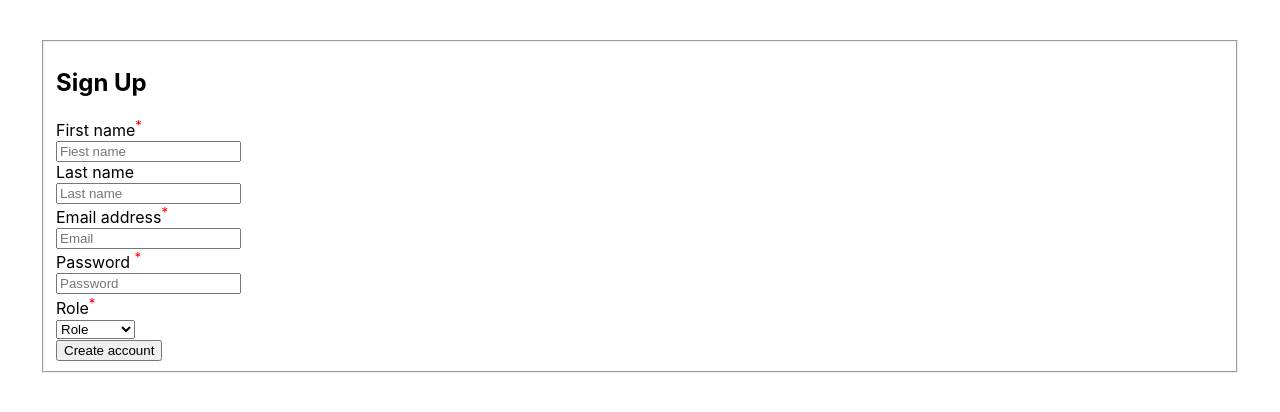
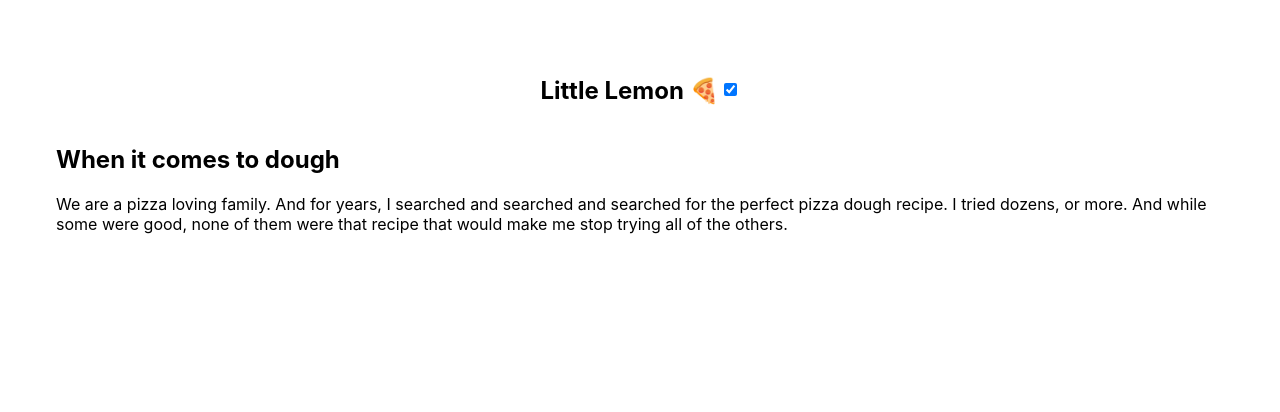
Before and after one commit to AgniveshChaubey/Advanced-react-practice, a React (Create React App) app: page / in a window 1280 px wide. Shown: the top 412 px of the page. Built offline with nearby package versions, Linux system fonts and the light colour scheme.

Commit message:
theme toggler implemented

```diff
--- a/src/App.css
+++ b/src/App.css
@@ -1,39 +1,19 @@
-
 .App {
-  text-align: center;
+  display: flex;
+  padding: 16px;
+  flex-direction: column;
+  min-height: 100vh;
 }
 
-.App-logo {
-  height: 40vmin;
-  pointer-events: none;
+header {
+  position: relative;
+  display: flex;
+  flex-direction: row;
+  justify-content: center;
+  align-items: center;
 }
 
-@media (prefers-reduced-motion: no-preference) {
-  .App-logo {
-    animation: App-logo-spin infinite 20s linear;
-  }
+.Page {
+  max-width: 1280px;
+  margin: 0 auto;
 }
-
-.App-header {
-  background-color: #282c34;
-  min-height: 100vh;
-  display: flex;
-  flex-direction: column;
-  align-items: center;
-  justify-content: center;
-  font-size: calc(10px + 2vmin);
-  color: white;
-}
-
-.App-link {
-  color: #61dafb;
-}
-
-@keyframes App-logo-spin {
-  from {
-    transform: rotate(0deg);
-  }
-  to {
-    transform: rotate(360deg);
-  }
-}
--- a/src/App.js
+++ b/src/App.js
@@ -1,41 +1,132 @@
 import './App.css';
-import Appp from './components/aaaa';
-import DessertList from './components/DessertList';
-import { FeedbackForm } from './components/FeedbackForm';
-import { Form } from './components/Form';
-import { RegistrationForm } from './components/RegistrationForm';
+import Switch from './Switch';
+import { ThemeProvider, useTheme } from './components/ThemeContext';
+// import Appp from './components/aaaa';
+// import DessertList from './components/DessertList';
+// import { FeedbackForm } from './components/FeedbackForm';
+// import { Form } from './components/Form';
+// import { RegistrationForm } from './components/RegistrationForm';
+
+// function App() {
+// const data = [
+//   {
+//     sno: 1,
+//     name: 'a',
+//     calories: 100,
+//     createdAt: 'Vapi'
+//   },
+//   {
+//     sno: 2,
+//     name: 'b',
+//     calories: 200,
+//     createdAt: 'Ahmedabad'
+//   },
+//   {
+//     sno: 3,
+//     name: 'c',
+//     calories: 300,
+//     createdAt: 'Vadodara'
+//   }
+// ]
+
+
+
+const Title = ({ children }) => {
+  const { theme } = useTheme();
+  return (
+    <h2
+      style={{
+        color: theme === "light" ? "black" : "white",
+      }}
+    >
+      {children}
+    </h2>
+  );
+};
+
+const Paragraph = ({ children }) => {
+  const { theme } = useTheme();
+  return (
+    <p
+      style={{
+        color: theme === "light" ? "black" : "white",
+      }}
+    >
+      {children}
+    </p>
+  );
+};
+
+
+const Content = () => {
+  return (
+    <div>
+      <Paragraph>
+        We are a pizza loving family. And for years, I searched and searched and
+        searched for the perfect pizza dough recipe. I tried dozens, or more.
+        And while some were good, none of them were that recipe that would
+        make me stop trying all of the others.
+      </Paragraph>
+    </div>
+  );
+};
+
+
+const Header = () => {
+  return (
+    <header>
+      <Title>Little Lemon 🍕</Title>
+      <Switch />
+    </header>
+  );
+};
+
+
+const Page = () => {
+  return (
+    <div className="Page">
+      <Title>When it comes to dough</Title>
+      <Content />
+    </div>
+  );
+};
+
 
 function App() {
-  const data = [
-    {
-      sno: 1,
-      name: 'a',
-      calories: 100,
-      createdAt: 'Vapi'
-    },
-    {
-      sno: 2,
-      name: 'b',
-      calories: 200,
-      createdAt: 'Ahmedabad'
-    },
-    {
-      sno: 3,
-      name: 'c',
-      calories: 300,
-      createdAt: 'Vadodara'
-    }
-  ]
-
+  const { theme } = useTheme();
   return (
-    <>
-      {/* <DessertList data={data} /> */}
-      {/* <Form /> */}
-      {/* <FeedbackForm /> */}
-      <RegistrationForm />
-
-    </>
+    <div
+      className="App"
+      style={{
+        backgroundColor: theme === "light" ? "white" : "black",
+      }}
+    >
+      <Header />
+      <Page />
+    </div>
   );
 }
 
-export default App;
+function Root() {
+  return (
+    <ThemeProvider>
+      <App />
+    </ThemeProvider>
+  );
+}
+
+export default Root;
+
+
+//   return (
+//     <>
+//       {/* <DessertList data={data} /> */}
+//       {/* <Form /> */}
+//       {/* <FeedbackForm /> */}
+//       {/* <RegistrationForm /> */}
+//       <ThemeProvider />
+//     </>
+//   );
+// }
+
+// export default App;
--- /dev/null
+++ b/src/Switch/index.js
@@ -0,0 +1,18 @@
+// import "./Styles.css";
+import { useTheme } from "../components/ThemeContext";
+
+const Switch = () => {
+  const { theme, toggleTheme } = useTheme();
+  return (
+    <label className="switch">
+      <input
+        type="checkbox"
+        checked={theme === "light"}
+        onChange={toggleTheme}
+      />
+      <span className="slider round" />
+    </label>
+  );
+};
+
+export default Switch;
--- /dev/null
+++ b/src/components/ThemeContext.js
@@ -0,0 +1,20 @@
+import { createContext, useContext, useState } from "react";
+
+const ThemeContext = createContext(undefined);
+
+export const ThemeProvider = ({ children }) => {
+    const [theme, setTheme] = useState('light');
+
+    return (
+        <ThemeContext.Provider
+            value={{
+                theme,
+                toggleTheme: () => setTheme(theme === 'light' ? 'dark' : 'light')
+            }}
+        >
+            {children}
+        </ThemeContext.Provider>
+    );
+}
+
+export const useTheme = () => useContext(ThemeContext);
--- a/src/components/aaaa.js
+++ b/src/components/aaaa.js
@@ -1,81 +1,85 @@
-// import "./App.css";
-import { useState } from "react";
-import { validateEmail } from "./utils";
+import "./App.css";
+import { ThemeProvider, useTheme } from "./ThemeContext";
+import Switch from "./Switch";
 
-const PasswordErrorMessage = () => {
+const Title = ({ children }) => {
+    const { theme } = useTheme();
     return (
-        <p className="FieldError">Password should have at least 8 characters</p>
+        <h2
+            style={{
+                color: theme === "light" ? "black" : "white",
+            }}
+        >
+            {children}
+        </h2>
+    );
+};
+
+const Paragraph = ({ children }) => {
+    const { theme } = useTheme();
+    return (
+        <p
+            style={{
+                color: theme === "light" ? "black" : "white",
+            }}
+        >
+            {children}
+        </p>
+    );
+};
+
+const Content = () => {
+    return (
+        <div>
+            <Paragraph>
+                We are a pizza loving family. And for years, I searched and searched and
+                searched for the perfect pizza dough recipe. I tried dozens, or more.
+                And while some were good, none of them were that recipe that would
+                make me stop trying all of the others.
+            </Paragraph>
+        </div>
+    );
+};
+
+const Header = () => {
+    return (
+        <header>
+            <Title>Little Lemon 🍕</Title>
+            <Switch />
+        </header>
+    );
+};
+
+const Page = () => {
+    return (
+        <div className="Page">
+            <Title>When it comes to dough</Title>
+            <Content />
+        </div>
     );
 };
 
 function Appp() {
-    const [firstName, setFirstName] = useState("");
-    const [lastName, setLastName] = useState("");
-    const [email, setEmail] = useState("");
-    const [password, setPassword] = useState({
-        value: "",
-        isTouched: false,
-    });
-    const [role, setRole] = useState("role");
-
-    const getIsFormValid = () => {
-        // Implement this function
-        return true;
-    };
-
-    const clearForm = () => {
-        // Implement this function
-    };
-
-    const handleSubmit = () => {
-        alert("Account created!");
-        clearForm();
-    };
-
+    const { theme } = useTheme();
     return (
-        <div className="App">
-            <form onSubmit={handleSubmit}>
-                <fieldset>
-                    <h2>Sign Up</h2>
-                    <div className="Field">
-                        <label>
-                            First name <sup>*</sup>
-                        </label>
-                        <input placeholder="First name" />
-                    </div>
-                    <div className="Field">
-                        <label>Last name</label>
-                        <input placeholder="Last name" />
-                    </div>
-                    <div className="Field">
-                        <label>
-                            Email address <sup>*</sup>
-                        </label>
-                        <input placeholder="Email address" />
-                    </div>
-                    <div className="Field">
-                        <label>
-                            Password <sup>*</sup>
-                        </label>
-                        <input placeholder="Password" />
-                    </div>
-                    <div className="Field">
-                        <label>
-                            Role <sup>*</sup>
-                        </label>
-                        <select>
-                            <option value="role">Role</option>
-                            <option value="individual">Individual</option>
-                            <option value="business">Business</option>
-                        </select>
-                    </div>
-                    <button type="submit" disabled={!getIsFormValid()}>
-                        Create account
-                    </button>
-                </fieldset>
-            </form>
+        <div
+            className="App"
+            style={{
+                backgroundColor: theme === "light" ? "white" : "black",
+            }}
+        >
+            <Header />
+            <Page />
         </div>
     );
 }
 
-export default Appp;
+function Root() {
+    return (
+        <ThemeProvider>
+            <App />
+        </ThemeProvider>
+    );
+}
+
+export default Root;
```
